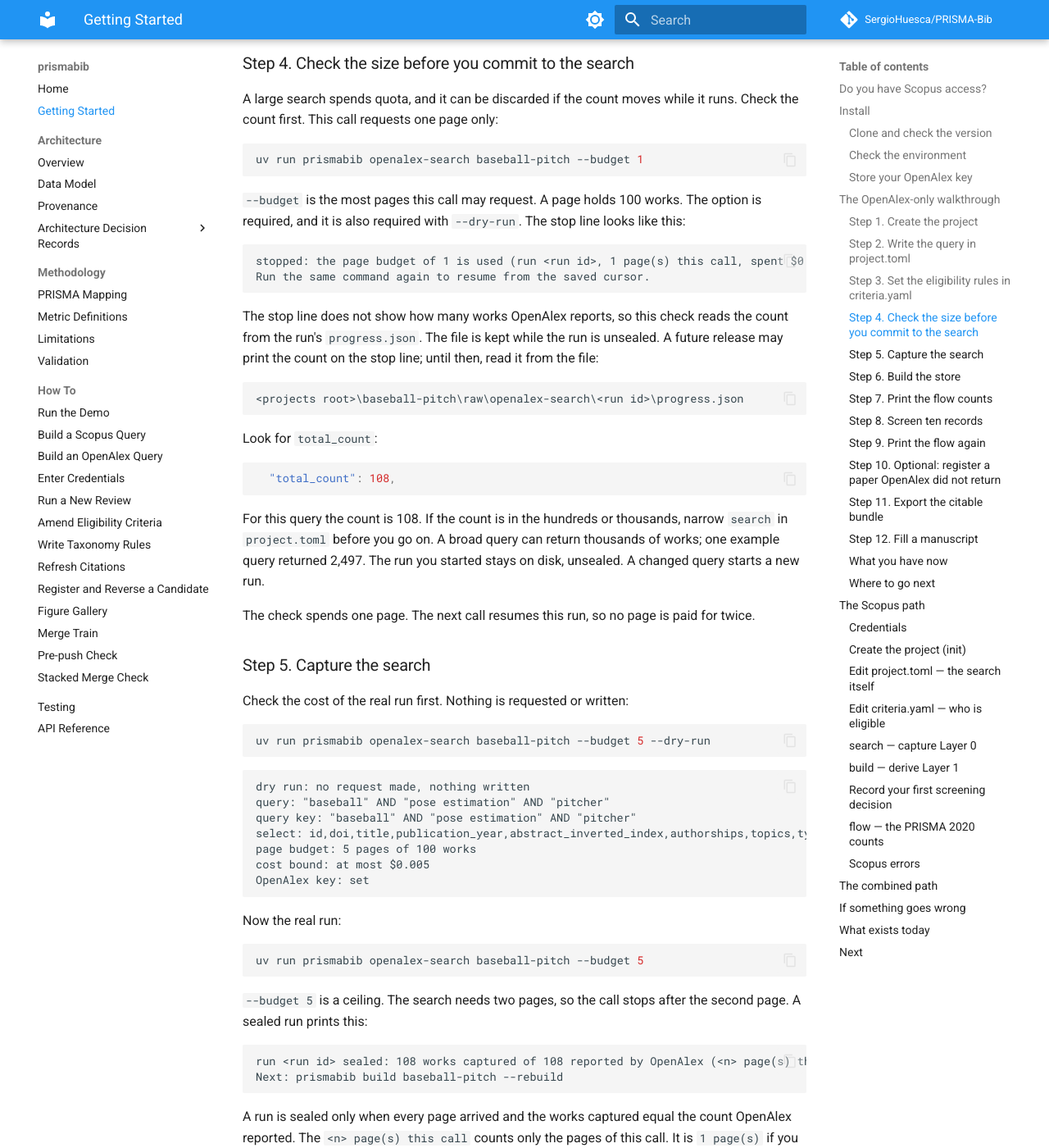
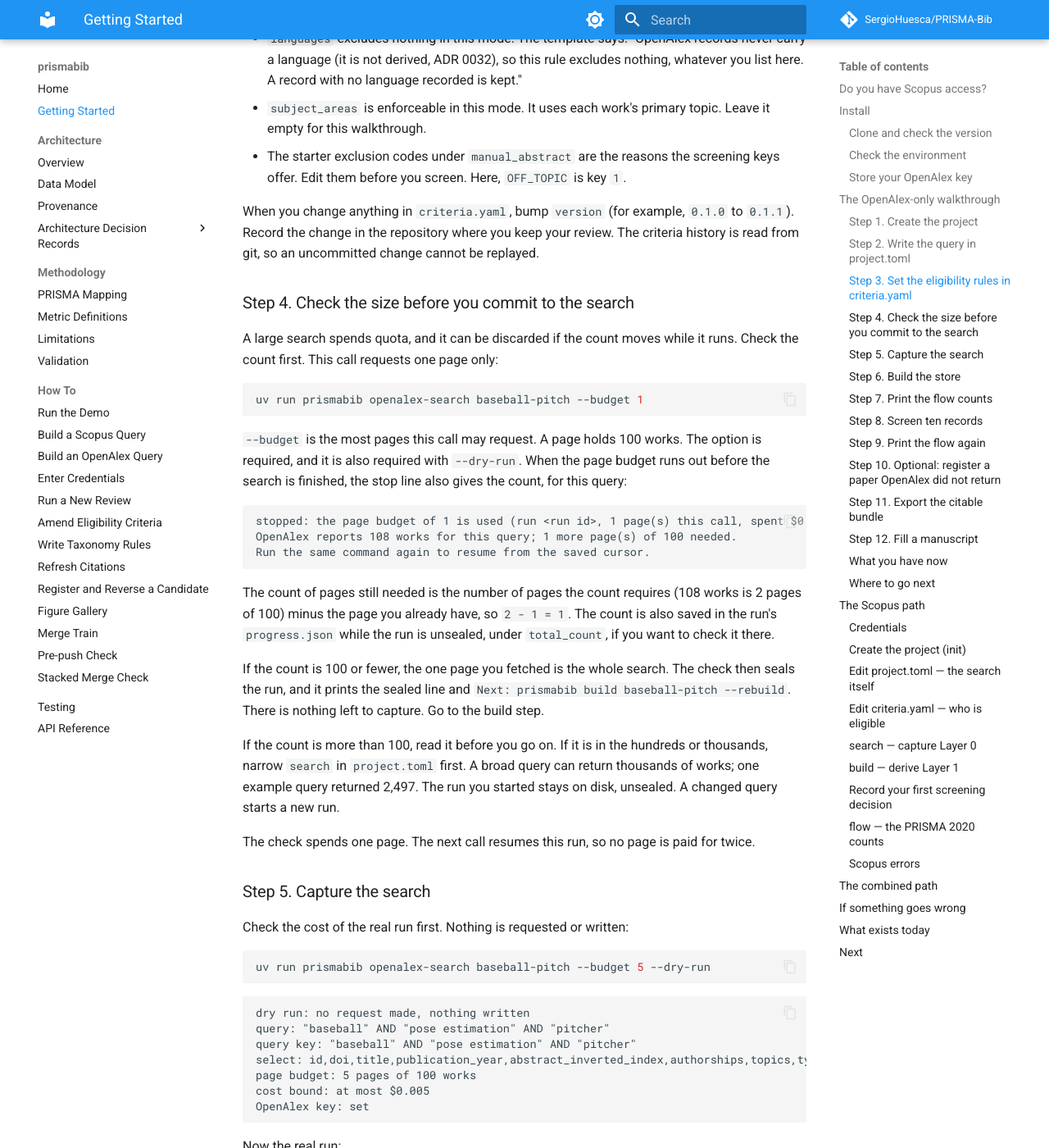
Before and after one commit to SergioHuesca/PRISMA-Bib, an MkDocs documentation site: the page built from docs/getting-started.md, in a window 1280 px wide and 1400 px high, scrolled down 6071 px. Shown: the whole window at 82% size. Built offline with MkDocs 1.6.1 and Material for MkDocs 9.7.7, drawn with Linux system fonts in a browser that asks for light colours; comment, search, counter and statistics services are not loaded; some of the changed text lies outside the part shown.

Commit message:
docs: size check reads the count from the stop line; Scopus key lines in mode openalex
Co-Authored-By: Claude Sonnet 5.5 <noreply@anthropic.com>
Claude-Session: https://claude.ai/code/session_01QjNadz7h2UAZ2C2xhuaY8z

````diff
--- a/docs/getting-started.md
+++ b/docs/getting-started.md
@@ -108,6 +108,20 @@ Each line starts with a level:
 `doctor` exits with status 1 only when a check reports `FAIL`. With a project slug it also
 prints the project's mode and which keys are set. With `--online` it makes one free request to
 `api.openalex.org`. Without `--online` it makes no network request.
+
+With a project slug in mode `openalex`, the key lines for Scopus say they are not used in that mode:
+
+```text
+sources mode: openalex
+SCOPUS_API_KEY: not set (not used in mode openalex)
+SCOPUS_INSTTOKEN: not set (not used in mode openalex)
+OPENALEX_API_KEY: set (.env)
+UNPAYWALL_EMAIL: not set
+```
+
+The output also lists the enabled commands before these lines, which is not shown here. The
+`OPENALEX_API_KEY` line reads `not set` until you store the key in the next section. It reads
+`set (environment)` instead of `set (.env)` when the variable is set in your shell.
 
 ### Store your OpenAlex key
 
@@ -269,28 +283,27 @@ uv run prismabib openalex-search baseball-pitch --budget 1
 ```
 
 `--budget` is the most pages this call may request. A page holds 100 works. The option is
-required, and it is also required with `--dry-run`. The stop line looks like this:
+required, and it is also required with `--dry-run`. When the page budget runs out before the
+search is finished, the stop line also gives the count, for this query:
 
 ```text
 stopped: the page budget of 1 is used (run <run id>, 1 page(s) this call, spent $0.001). The run is not sealed.
+OpenAlex reports 108 works for this query; 1 more page(s) of 100 needed.
 Run the same command again to resume from the saved cursor.
 ```
 
-The stop line does not show how many works OpenAlex reports, so this check reads the count from
-the run's `progress.json`. The file is kept while the run is unsealed. A future release may print
-the count on the stop line; until then, read it from the file:
+The count of pages still needed is the number of pages the count requires (108 works is 2 pages
+of 100) minus the page you already have, so `2 - 1 = 1`. The count is also saved in the run's
+`progress.json` while the run is unsealed, under `total_count`, if you want to check it there.
 
-```text
-<projects root>\baseball-pitch\raw\openalex-search\<run id>\progress.json
-```
+If the count is 100 or fewer, the one page you fetched is the whole search. The check then seals
+the run, and it prints the sealed line and `Next: prismabib build baseball-pitch --rebuild`. There is
+nothing left to capture. Go to the build step.
 
-Look for `total_count`:
-
-```json
-  "total_count": 108,
-```
-
-For this query the count is 108. If the count is in the hundreds or thousands, narrow `search` in `project.toml` before you go on. A broad query can return thousands of works; one example query returned 2,497. The run you started stays on disk, unsealed. A changed query starts a new run.
+If the count is more than 100, read it before you go on. If it is in the hundreds or thousands,
+narrow `search` in `project.toml` first. A broad query can return thousands of
+works; one example query returned 2,497. The run you started stays on disk, unsealed. A changed query
+starts a new run.
 
 The check spends one page. The next call resumes this run, so no page is paid for twice.
 
@@ -328,6 +341,16 @@ Next: prismabib build baseball-pitch --rebuild
 
 A run is sealed only when every page arrived and the works captured equal the count OpenAlex
 reported. The `<n> page(s) this call` counts only the pages of this call. It is `1 page(s)` if you ran the size check first, because that check fetched page 1; otherwise it is `2 page(s)` for this query.
+
+If Step 4 already sealed the run (100 works or fewer), this command makes no request. It prints:
+
+```text
+a sealed run of this query already exists (run <run id>); no request was made.
+Use --refresh to capture it again as a new run.
+```
+
+Then go to the build step. Do not use `--refresh` for this; it would capture the same works again
+and spend the quota again.
 
 If the call prints `stopped` instead, run the same command again. It resumes. See
 [If something goes wrong](#if-something-goes-wrong).
@@ -1149,7 +1172,8 @@ These are the differences:
 | `stopped: OpenAlex's daily budget is spent ... It resets in <h> h <mm> min (00:00 UTC)` or `It resets in <mm> min` | The day's allowance is used up. The run is kept, not sealed. | Run the same command after the reset. It resumes from the saved cursor. If the reset time is not known, the line says `It resets at 00:00 UTC.` |
 | `prismabib: UpstreamError`, then `OpenAlex request failed (<error type>).` | A network failure in the middle of a run. | Run the same command again. It resumes from the last page saved, and no saved page is requested again. |
 | `a sealed run of this query already exists (run <run id>); no request was made.` followed by `Use --refresh to capture it again as a new run.` | The query was captured before. Nothing was requested. | Nothing, if the sealed run is what you want. To capture it again, run the command with `--refresh`. That adds a new run and spends the quota again. |
-| `stopped: the page budget of <n> is used` | `--budget` ran out before the search finished. | Run the same command again. It resumes. A larger `--budget` finishes in one call. |
+| `stopped: the page budget of <n> is used`, then `OpenAlex reports <N> works for this query; <K> more page(s) of 100 needed.` | `--budget` ran out before the search finished. The second line is the count, and it is printed once the count is known. | Run the same command again. It resumes. A larger `--budget` finishes in one call. |
+| `SCOPUS_API_KEY: not set (not used in mode openalex)` in `doctor` or `credentials status` | Expected in mode `openalex`. The Scopus keys are not read. | Nothing to do. |
 | `run <run id> discarded: <reason>: discard and restart.` | The run can never seal. Examples: the count changed while the run was paged, or OpenAlex rejected the saved cursor. The command exits with status 1. | Run the same command again. It starts a new run and spends the quota again. The discarded run stays on disk and is never used. |
 | `` `search` is not available in sources mode 'openalex' (...). `` | A Scopus command in an OpenAlex project. | Use `openalex-search`, or create a new project with `--sources scopus`. |
 | `` `openalex-search` is not available in sources mode 'scopus' (...). `` | The OpenAlex command in a Scopus project. | Create a new project with `--sources openalex`. |
````
Also changed, not shown: CHANGELOG.md (+2 -0 lines), docs/how-to/enter-credentials.md (+16 -0 lines).
